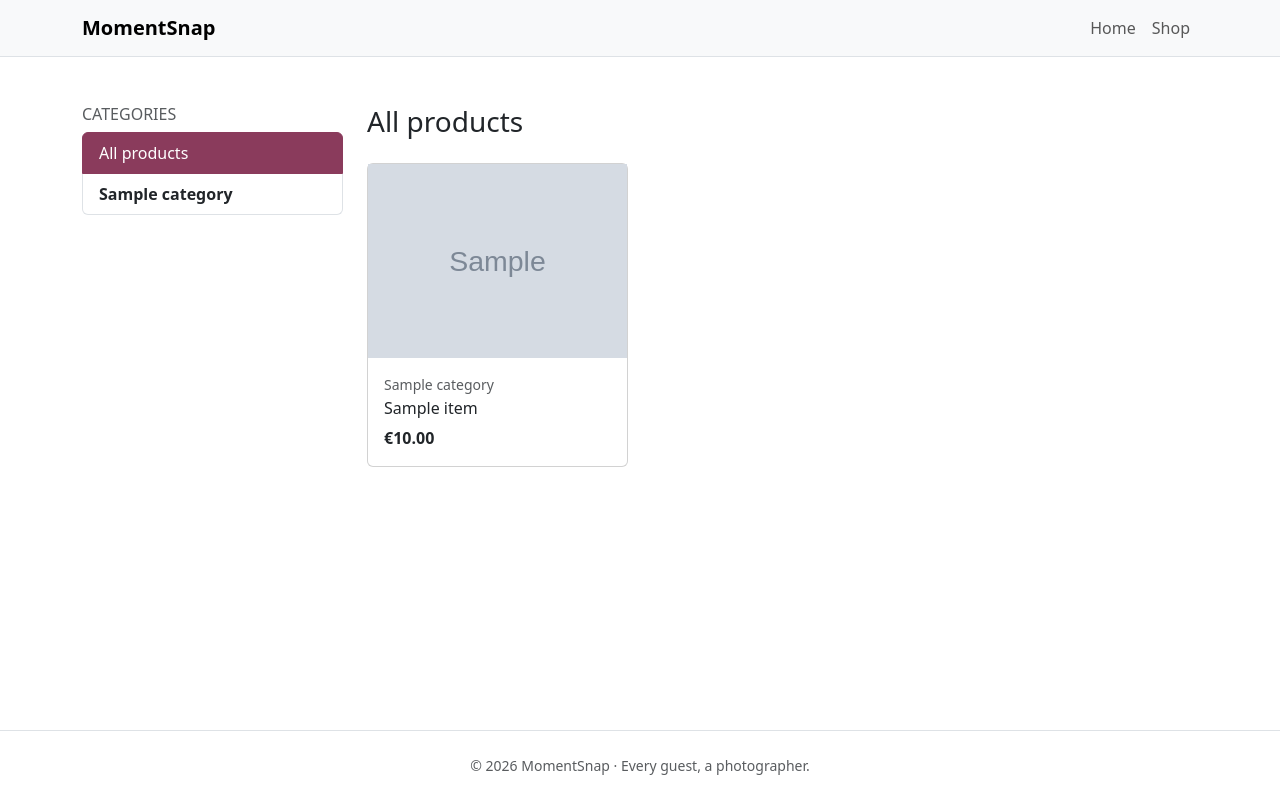
After one commit to ArVa34/momentsnap, a Django app: page /shop/ in a window 1280 px wide. The commit adds this page. Run offline with Django 5.2, Linux system fonts and the light colour scheme; tables that the repository leaves empty hold one stand-in row (values such as "Sample post"); grey boxes marked "Sample" are stand-in pictures; some libraries are stand-ins or nearby versions.

Commit message:
Add catalogue list and detail pages with reusable item card

```diff
--- a/catalog/models.py
+++ b/catalog/models.py
@@ -4,6 +4,7 @@ from pathlib import Path
 
 from django.core.validators import FileExtensionValidator, MinValueValidator
 from django.db import models
+from django.urls import reverse
 
 from core.validators import validate_image_size
 
@@ -35,6 +36,9 @@ class Category(models.Model):
         if self.parent:
             return f"{self.parent.name} › {self.name}"
         return self.name
+
+    def get_absolute_url(self):
+        return reverse("catalog:category_items", args=[self.slug])
 
 
 class Item(models.Model):
@@ -92,3 +96,6 @@ class Item(models.Model):
 
     def __str__(self):
         return self.name
+
+    def get_absolute_url(self):
+        return reverse("catalog:item_detail", args=[self.slug])
--- /dev/null
+++ b/catalog/templates/catalog/item_list.html
@@ -0,0 +1,41 @@
+{% extends "base.html" %}
+
+{% block title %}{{ page_title }} · MomentSnap{% endblock %}
+
+{% block content %}
+<div class="container py-5">
+  <div class="row g-4">
+
+    <aside class="col-lg-3" aria-label="Categories">
+      <h2 class="h6 text-uppercase text-body-secondary">Categories</h2>
+      <div class="list-group">
+        <a href="{% url 'catalog:item_list' %}"
+           class="list-group-item list-group-item-action{% if not current_category %} active{% endif %}"
+           {% if not current_category %}aria-current="page"{% endif %}>
+          All products
+        </a>
+        {% for category in categories %}
+          {% include "catalog/partials/_category_link.html" %}
+          {% for child in category.children.all %}
+            {% include "catalog/partials/_category_link.html" with category=child sub=True %}
+          {% endfor %}
+        {% endfor %}
+      </div>
+    </aside>
+
+    <section class="col-lg-9" aria-labelledby="list-title">
+      <h1 id="list-title" class="h3 mb-4">{{ page_title }}</h1>
+      <div class="row row-cols-1 row-cols-sm-2 row-cols-xl-3 g-4">
+        {% for item in items %}
+          <div class="col">
+            {% include "catalog/partials/_item_card.html" %}
+          </div>
+        {% empty %}
+          <p class="text-body-secondary">No products here yet.</p>
+        {% endfor %}
+      </div>
+    </section>
+
+  </div>
+</div>
+{% endblock %}
--- /dev/null
+++ b/catalog/templates/catalog/partials/_category_link.html
@@ -0,0 +1,6 @@
+{# A category menu link. Expects `category`; pass sub=True for sub-categories. #}
+<a href="{{ category.get_absolute_url }}"
+   class="list-group-item list-group-item-action{% if sub %} ps-4{% else %} fw-semibold{% endif %}{% if category == current_category %} active{% endif %}"
+   {% if category == current_category %}aria-current="page"{% endif %}>
+  {{ category.name }}
+</a>
--- /dev/null
+++ b/catalog/templates/catalog/partials/_item_card.html
@@ -0,0 +1,11 @@
+{# One product card. Expects `item`. Used in the shop, and later on home, search and recommendations. #}
+<article class="card h-100">
+  {% include "catalog/partials/_item_image.html" with lazy=True %}
+  <div class="card-body">
+    <p class="small text-body-secondary mb-1">{{ item.category.name }}</p>
+    <h2 class="h6 card-title">
+      <a href="{{ item.get_absolute_url }}" class="stretched-link text-reset text-decoration-none">{{ item.name }}</a>
+    </h2>
+    <p class="card-text fw-semibold mb-0">€{{ item.price }}</p>
+  </div>
+</article>
--- /dev/null
+++ b/catalog/templates/catalog/partials/_item_image.html
@@ -0,0 +1,8 @@
+{# Item image with placeholder. Expects `item`; pass lazy=True for images below the fold. #}
+<div class="ratio ratio-4x3 bg-body-secondary">
+  {% if item.image %}
+    <img src="{{ item.image.url }}" alt="{{ item.name }}" class="object-fit-cover"{% if lazy %} loading="lazy"{% endif %}>
+  {% else %}
+    <div class="d-flex align-items-center justify-content-center text-body-secondary">No image yet</div>
+  {% endif %}
+</div>
--- /dev/null
+++ b/catalog/urls.py
@@ -0,0 +1,11 @@
+from django.urls import path
+
+from . import views
+
+app_name = "catalog"
+
+urlpatterns = [
+    path("shop/", views.item_list, name="item_list"),
+    path("shop/<slug:category_slug>/", views.item_list, name="category_items"),
+    path("item/<slug:slug>/", views.item_detail, name="item_detail"),
+]
--- a/catalog/views.py
+++ b/catalog/views.py
@@ -1,3 +1,36 @@
-from django.shortcuts import render
+from django.db.models import Q
+from django.shortcuts import get_object_or_404, render
 
-# Create your views here.
+from .models import Category, Item
+
+
+def item_list(request, category_slug=None):
+    """Show active items, optionally limited to one category and its sub-categories."""
+    categories = Category.objects.filter(parent=None).prefetch_related("children")
+    items = Item.objects.filter(is_active=True).select_related("category")
+
+    current_category = None
+    if category_slug:
+        current_category = get_object_or_404(Category, slug=category_slug)
+        items = items.filter(
+            Q(category=current_category) | Q(category__parent=current_category)
+        )
+
+    page_title = current_category.name if current_category else "All products"
+
+    return render(request, "catalog/item_list.html", {
+        "categories": categories,
+        "current_category": current_category,
+        "items": items,
+        "page_title": page_title,
+    })
+
+
+def item_detail(request, slug):
+    """Show one active item."""
+    item = get_object_or_404(
+        Item.objects.select_related("category__parent"),
+        slug=slug,
+        is_active=True,
+    )
+    return render(request, "catalog/item_detail.html", {"item": item})
--- a/config/urls.py
+++ b/config/urls.py
@@ -22,6 +22,7 @@ from django.urls import include, path
 urlpatterns = [
     path("admin/", admin.site.urls),
     path("", include("core.urls")),
+    path("", include("catalog.urls")),
 ]
 
 # Only while developing: let Django serve uploaded files.
--- a/static/css/main.css
+++ b/static/css/main.css
@@ -17,3 +17,8 @@
   --bs-btn-active-bg: var(--ms-brand-dark);
   --bs-btn-active-border-color: var(--ms-brand-dark);
 }
+
+.list-group {
+  --bs-list-group-active-bg: var(--ms-brand);
+  --bs-list-group-active-border-color: var(--ms-brand);
+}
--- a/templates/partials/_navbar.html
+++ b/templates/partials/_navbar.html
@@ -25,6 +25,9 @@
           <li class="nav-item">
             <a class="nav-link" href="{% url 'core:home' %}">Home</a>
           </li>
+          <li class="nav-item">
+            <a class="nav-link" href="{% url 'catalog:item_list' %}">Shop</a>
+          </li>
           {% if user.is_staff %}
           <li class="nav-item">
             <a class="nav-link" href="{% url 'admin:index' %}">Admin</a>
```
Also changed, not shown: catalog/templates/catalog/item_detail.html (added, +47 -0 lines), 1 other file.
